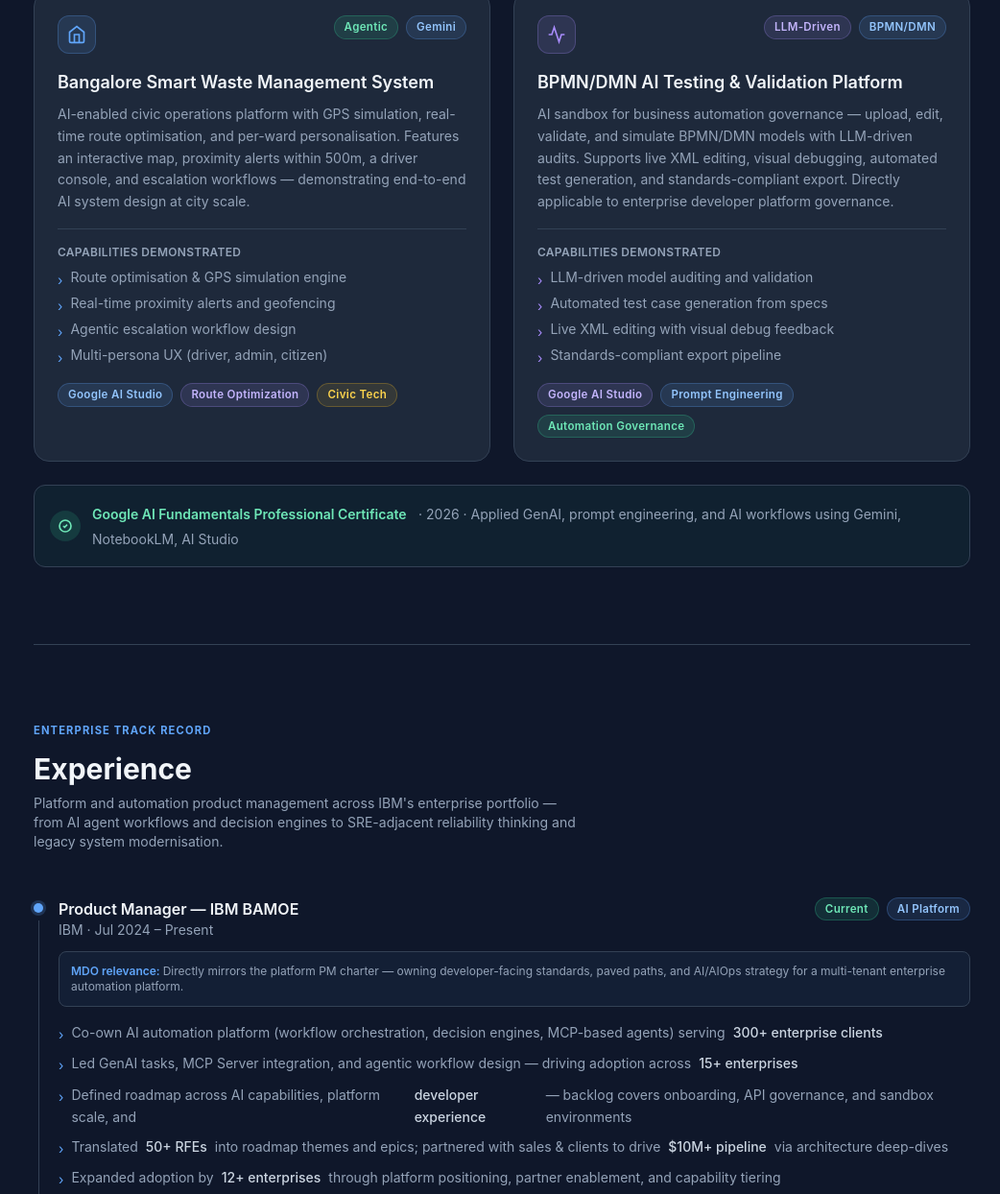
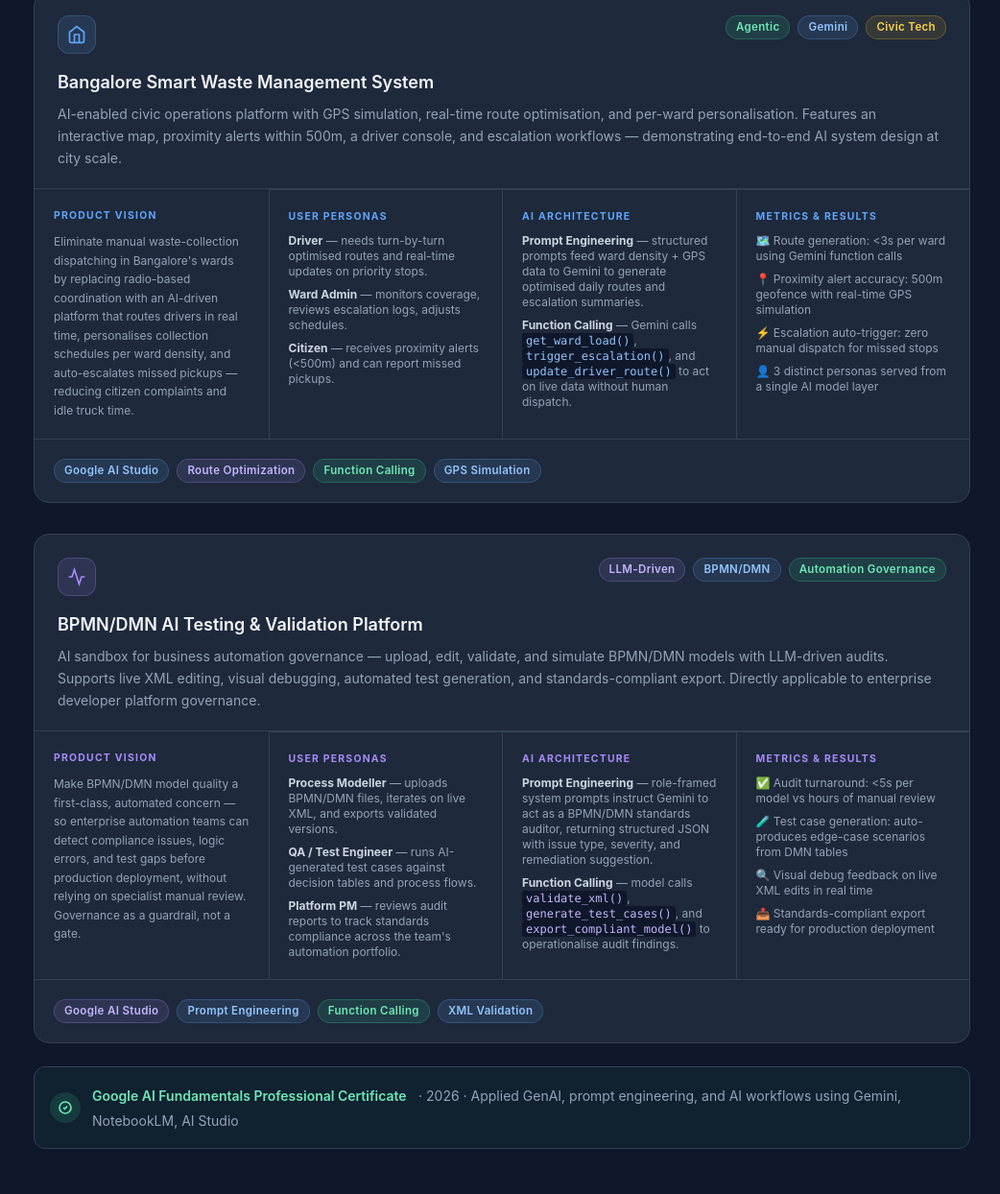
Before and after one commit to Devi-911/devi.github.io, a plain HTML site: page index.html in a window 1280 px wide. Shown: the part 1049-2293 px from the top of the page at 96% size, without its empty margins (117-1159 px from the left). Drawn offline with nearby package versions, Linux system fonts and the light colour scheme.

Commit message:
Add files via upload

```diff
--- a/index.html
+++ b/index.html
@@ -205,10 +205,12 @@
     <h2 class="text-3xl font-bold mb-2" style="color:#f1f5f9;">AI Projects</h2>
     <p class="text-muted mb-10 text-sm max-w-xl">End-to-end systems designed and built using Google AI Studio, Gemini, and AI-native architectures — demonstrating agentic product thinking and technical depth.</p>
 
-    <div class="grid md:grid-cols-2 gap-6">
+    <div class="flex flex-col gap-8">
 
       <!-- Project 1 -->
-      <div class="card-hover rounded-2xl p-6 border border-surfaceBorder" style="background:#1e293b;">
+      <div class="card-hover rounded-2xl border border-surfaceBorder overflow-hidden" style="background:#1e293b;">
+        <!-- Card header -->
+        <div class="p-6 pb-0">
           <div class="flex items-start justify-between mb-4">
             <div class="w-10 h-10 rounded-xl flex items-center justify-center" style="background:rgba(96,165,250,0.12);border:1px solid rgba(96,165,250,0.25);">
               <svg width="20" height="20" fill="none" stroke="#60a5fa" stroke-width="2" viewBox="0 0 24 24">
@@ -218,30 +220,68 @@
             <div class="flex gap-2 flex-wrap justify-end">
               <span class="tag tag-green">Agentic</span>
               <span class="tag">Gemini</span>
+              <span class="tag tag-amber">Civic Tech</span>
             </div>
           </div>
           <h3 class="text-lg font-semibold mb-2" style="color:#f1f5f9;">Bangalore Smart Waste Management System</h3>
-        <p class="text-sm text-muted leading-relaxed mb-4">
+          <p class="text-sm text-muted leading-relaxed mb-5">
             AI-enabled civic operations platform with GPS simulation, real-time route optimisation, and per-ward personalisation. Features an interactive map, proximity alerts within 500m, a driver console, and escalation workflows — demonstrating end-to-end AI system design at city scale.
           </p>
-        <div class="border-t border-surfaceBorder pt-4 mt-2">
-          <p class="text-xs font-semibold text-muted mb-2 uppercase tracking-wide">Capabilities demonstrated</p>
-          <ul class="text-sm text-muted space-y-1">
-            <li class="flex items-start gap-2"><span style="color:#60a5fa;margin-top:3px;">›</span> Route optimisation &amp; GPS simulation engine</li>
-            <li class="flex items-start gap-2"><span style="color:#60a5fa;margin-top:3px;">›</span> Real-time proximity alerts and geofencing</li>
-            <li class="flex items-start gap-2"><span style="color:#60a5fa;margin-top:3px;">›</span> Agentic escalation workflow design</li>
-            <li class="flex items-start gap-2"><span style="color:#60a5fa;margin-top:3px;">›</span> Multi-persona UX (driver, admin, citizen)</li>
+        </div>
+
+        <!-- 4-column doc grid -->
+        <div class="grid sm:grid-cols-2 lg:grid-cols-4 divide-x divide-y divide-surfaceBorder border-t border-surfaceBorder">
+
+          <!-- Product Vision -->
+          <div class="p-5">
+            <p class="skill-group-title mb-2" style="color:#60a5fa;">Product Vision</p>
+            <p class="text-xs text-muted leading-relaxed">Eliminate manual waste-collection dispatching in Bangalore's wards by replacing radio-based coordination with an AI-driven platform that routes drivers in real time, personalises collection schedules per ward density, and auto-escalates missed pickups — reducing citizen complaints and idle truck time.</p>
+          </div>
+
+          <!-- User Persona -->
+          <div class="p-5">
+            <p class="skill-group-title mb-2" style="color:#60a5fa;">User Personas</p>
+            <ul class="text-xs text-muted space-y-2">
+              <li><strong class="text-slate-300">Driver</strong> — needs turn-by-turn optimised routes and real-time updates on priority stops.</li>
+              <li><strong class="text-slate-300">Ward Admin</strong> — monitors coverage, reviews escalation logs, adjusts schedules.</li>
+              <li><strong class="text-slate-300">Citizen</strong> — receives proximity alerts (&lt;500m) and can report missed pickups.</li>
             </ul>
           </div>
-        <div class="flex flex-wrap gap-2 mt-4">
+
+          <!-- AI Architecture -->
+          <div class="p-5">
+            <p class="skill-group-title mb-2" style="color:#60a5fa;">AI Architecture</p>
+            <ul class="text-xs text-muted space-y-2">
+              <li><strong class="text-slate-300">Prompt Engineering</strong> — structured prompts feed ward density + GPS data to Gemini to generate optimised daily routes and escalation summaries.</li>
+              <li><strong class="text-slate-300">Function Calling</strong> — Gemini calls <code style="background:#0f172a;padding:1px 4px;border-radius:3px;color:#93c5fd;">get_ward_load()</code>, <code style="background:#0f172a;padding:1px 4px;border-radius:3px;color:#93c5fd;">trigger_escalation()</code>, and <code style="background:#0f172a;padding:1px 4px;border-radius:3px;color:#93c5fd;">update_driver_route()</code> to act on live data without human dispatch.</li>
+            </ul>
+          </div>
+
+          <!-- Metrics -->
+          <div class="p-5">
+            <p class="skill-group-title mb-2" style="color:#60a5fa;">Metrics &amp; Results</p>
+            <ul class="text-xs text-muted space-y-2">
+              <li>🗺️ Route generation: &lt;3s per ward using Gemini function calls</li>
+              <li>📍 Proximity alert accuracy: 500m geofence with real-time GPS simulation</li>
+              <li>⚡ Escalation auto-trigger: zero manual dispatch for missed stops</li>
+              <li>👤 3 distinct personas served from a single AI model layer</li>
+            </ul>
+          </div>
+
+        </div>
+
+        <div class="flex flex-wrap gap-2 p-5 border-t border-surfaceBorder">
           <span class="tag">Google AI Studio</span>
           <span class="tag tag-purple">Route Optimization</span>
-          <span class="tag tag-amber">Civic Tech</span>
+          <span class="tag tag-green">Function Calling</span>
+          <span class="tag">GPS Simulation</span>
         </div>
       </div>
 
       <!-- Project 2 -->
-      <div class="card-hover rounded-2xl p-6 border border-surfaceBorder" style="background:#1e293b;">
+      <div class="card-hover rounded-2xl border border-surfaceBorder overflow-hidden" style="background:#1e293b;">
+        <!-- Card header -->
+        <div class="p-6 pb-0">
           <div class="flex items-start justify-between mb-4">
             <div class="w-10 h-10 rounded-xl flex items-center justify-center" style="background:rgba(167,139,250,0.12);border:1px solid rgba(167,139,250,0.25);">
               <svg width="20" height="20" fill="none" stroke="#a78bfa" stroke-width="2" viewBox="0 0 24 24">
@@ -251,25 +291,61 @@
             <div class="flex gap-2 flex-wrap justify-end">
               <span class="tag tag-purple">LLM-Driven</span>
               <span class="tag">BPMN/DMN</span>
+              <span class="tag tag-green">Automation Governance</span>
             </div>
           </div>
           <h3 class="text-lg font-semibold mb-2" style="color:#f1f5f9;">BPMN/DMN AI Testing &amp; Validation Platform</h3>
-        <p class="text-sm text-muted leading-relaxed mb-4">
+          <p class="text-sm text-muted leading-relaxed mb-5">
             AI sandbox for business automation governance — upload, edit, validate, and simulate BPMN/DMN models with LLM-driven audits. Supports live XML editing, visual debugging, automated test generation, and standards-compliant export. Directly applicable to enterprise developer platform governance.
           </p>
-        <div class="border-t border-surfaceBorder pt-4 mt-2">
-          <p class="text-xs font-semibold text-muted mb-2 uppercase tracking-wide">Capabilities demonstrated</p>
-          <ul class="text-sm text-muted space-y-1">
-            <li class="flex items-start gap-2"><span style="color:#a78bfa;margin-top:3px;">›</span> LLM-driven model auditing and validation</li>
-            <li class="flex items-start gap-2"><span style="color:#a78bfa;margin-top:3px;">›</span> Automated test case generation from specs</li>
-            <li class="flex items-start gap-2"><span style="color:#a78bfa;margin-top:3px;">›</span> Live XML editing with visual debug feedback</li>
-            <li class="flex items-start gap-2"><span style="color:#a78bfa;margin-top:3px;">›</span> Standards-compliant export pipeline</li>
+        </div>
+
+        <!-- 4-column doc grid -->
+        <div class="grid sm:grid-cols-2 lg:grid-cols-4 divide-x divide-y divide-surfaceBorder border-t border-surfaceBorder">
+
+          <!-- Product Vision -->
+          <div class="p-5">
+            <p class="skill-group-title mb-2" style="color:#a78bfa;">Product Vision</p>
+            <p class="text-xs text-muted leading-relaxed">Make BPMN/DMN model quality a first-class, automated concern — so enterprise automation teams can detect compliance issues, logic errors, and test gaps before production deployment, without relying on specialist manual review. Governance as a guardrail, not a gate.</p>
+          </div>
+
+          <!-- User Persona -->
+          <div class="p-5">
+            <p class="skill-group-title mb-2" style="color:#a78bfa;">User Personas</p>
+            <ul class="text-xs text-muted space-y-2">
+              <li><strong class="text-slate-300">Process Modeller</strong> — uploads BPMN/DMN files, iterates on live XML, and exports validated versions.</li>
+              <li><strong class="text-slate-300">QA / Test Engineer</strong> — runs AI-generated test cases against decision tables and process flows.</li>
+              <li><strong class="text-slate-300">Platform PM</strong> — reviews audit reports to track standards compliance across the team's automation portfolio.</li>
             </ul>
           </div>
-        <div class="flex flex-wrap gap-2 mt-4">
+
+          <!-- AI Architecture -->
+          <div class="p-5">
+            <p class="skill-group-title mb-2" style="color:#a78bfa;">AI Architecture</p>
+            <ul class="text-xs text-muted space-y-2">
+              <li><strong class="text-slate-300">Prompt Engineering</strong> — role-framed system prompts instruct Gemini to act as a BPMN/DMN standards auditor, returning structured JSON with issue type, severity, and remediation suggestion.</li>
+              <li><strong class="text-slate-300">Function Calling</strong> — model calls <code style="background:#0f172a;padding:1px 4px;border-radius:3px;color:#c4b5fd;">validate_xml()</code>, <code style="background:#0f172a;padding:1px 4px;border-radius:3px;color:#c4b5fd;">generate_test_cases()</code>, and <code style="background:#0f172a;padding:1px 4px;border-radius:3px;color:#c4b5fd;">export_compliant_model()</code> to operationalise audit findings.</li>
+            </ul>
+          </div>
+
+          <!-- Metrics -->
+          <div class="p-5">
+            <p class="skill-group-title mb-2" style="color:#a78bfa;">Metrics &amp; Results</p>
+            <ul class="text-xs text-muted space-y-2">
+              <li>✅ Audit turnaround: &lt;5s per model vs hours of manual review</li>
+              <li>🧪 Test case generation: auto-produces edge-case scenarios from DMN tables</li>
+              <li>🔍 Visual debug feedback on live XML edits in real time</li>
+              <li>📤 Standards-compliant export ready for production deployment</li>
+            </ul>
+          </div>
+
+        </div>
+
+        <div class="flex flex-wrap gap-2 p-5 border-t border-surfaceBorder">
           <span class="tag tag-purple">Google AI Studio</span>
           <span class="tag">Prompt Engineering</span>
-          <span class="tag tag-green">Automation Governance</span>
+          <span class="tag tag-green">Function Calling</span>
+          <span class="tag">XML Validation</span>
         </div>
       </div>
 
@@ -307,7 +383,7 @@
         <div class="pb-12 flex-1">
           <div class="flex flex-wrap items-start justify-between gap-2 mb-1">
             <div>
-              <h3 class="text-base font-semibold" style="color:#f1f5f9;">Product Manager — IBM BAMOE</h3>
+              <h3 class="text-base font-semibold" style="color:#f1f5f9;">Product Manager — <a href="https://www.ibm.com/products/ibm-business-automation-manager-open-editions" target="_blank" style="color:#60a5fa;text-decoration:none;border-bottom:1px solid rgba(96,165,250,0.4);" onmouseover="this.style.borderBottomColor='#60a5fa'" onmouseout="this.style.borderBottomColor='rgba(96,165,250,0.4)'">IBM Business Automation Manager Open Editions (BAMOE)</a></h3>
               <p class="text-sm text-muted">IBM · Jul 2024 – Present</p>
             </div>
             <div class="flex flex-wrap gap-2">
@@ -325,7 +401,7 @@
           <ul class="text-sm text-muted space-y-2 leading-relaxed">
             <li class="flex gap-2"><span class="text-brand mt-0.5">›</span>Co-own AI automation platform (workflow orchestration, decision engines, MCP-based agents) serving <strong class="text-slate-300 font-medium">300+ enterprise clients</strong></li>
             <li class="flex gap-2"><span class="text-brand mt-0.5">›</span>Led GenAI tasks, MCP Server integration, and agentic workflow design — driving adoption across <strong class="text-slate-300 font-medium">15+ enterprises</strong></li>
-            <li class="flex gap-2"><span class="text-brand mt-0.5">›</span>Defined roadmap across AI capabilities, platform scale, and <strong class="text-slate-300 font-medium">developer experience</strong> — backlog covers onboarding, API governance, and sandbox environments</li>
+            <li class="flex gap-2"><span class="text-brand mt-0.5">›</span>Defined roadmap across AI capabilities, platform scale, and <strong class="text-slate-300 font-medium">developer experience</strong></li>
             <li class="flex gap-2"><span class="text-brand mt-0.5">›</span>Translated <strong class="text-slate-300 font-medium">50+ RFEs</strong> into roadmap themes and epics; partnered with sales &amp; clients to drive <strong class="text-slate-300 font-medium">$10M+ pipeline</strong> via architecture deep-dives</li>
             <li class="flex gap-2"><span class="text-brand mt-0.5">›</span>Expanded adoption by <strong class="text-slate-300 font-medium">12+ enterprises</strong> through platform positioning, partner enablement, and capability tiering</li>
           </ul>
```
Lines whose indentation alone changed are shown as unchanged.
